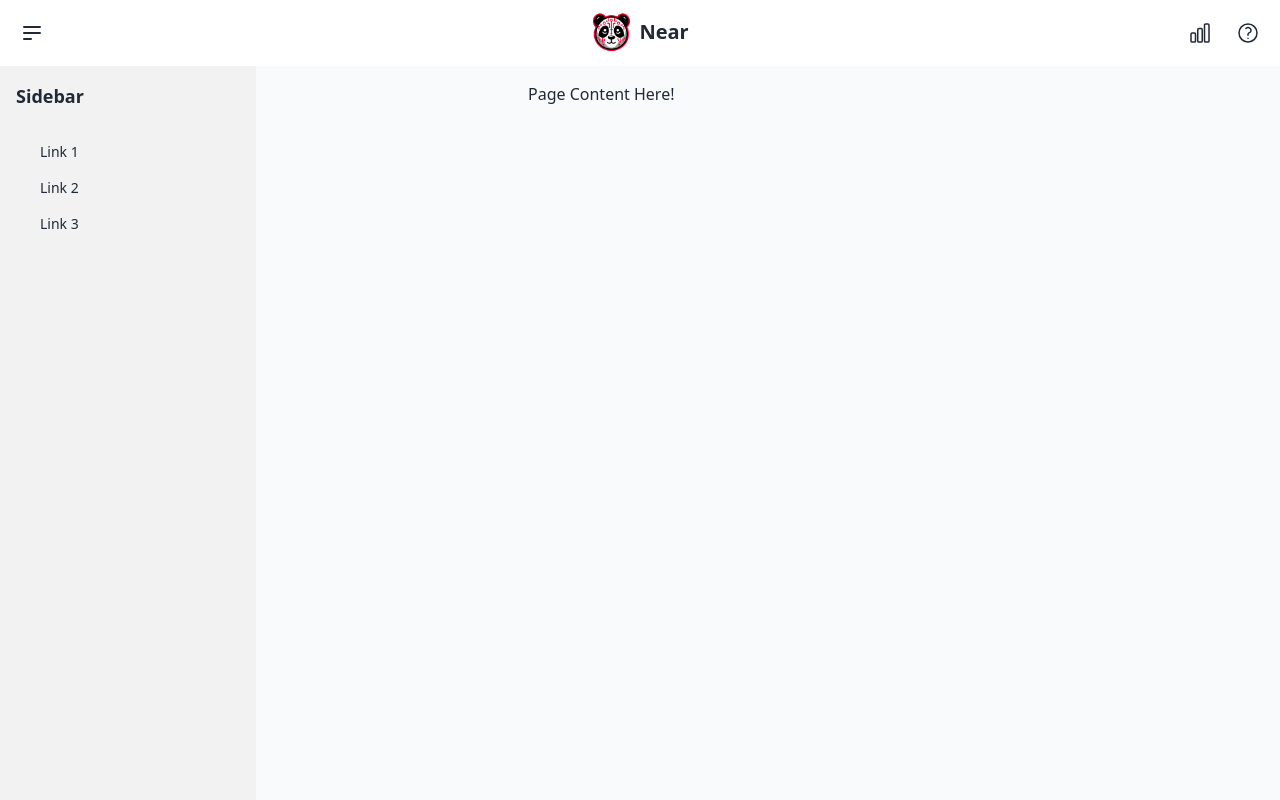
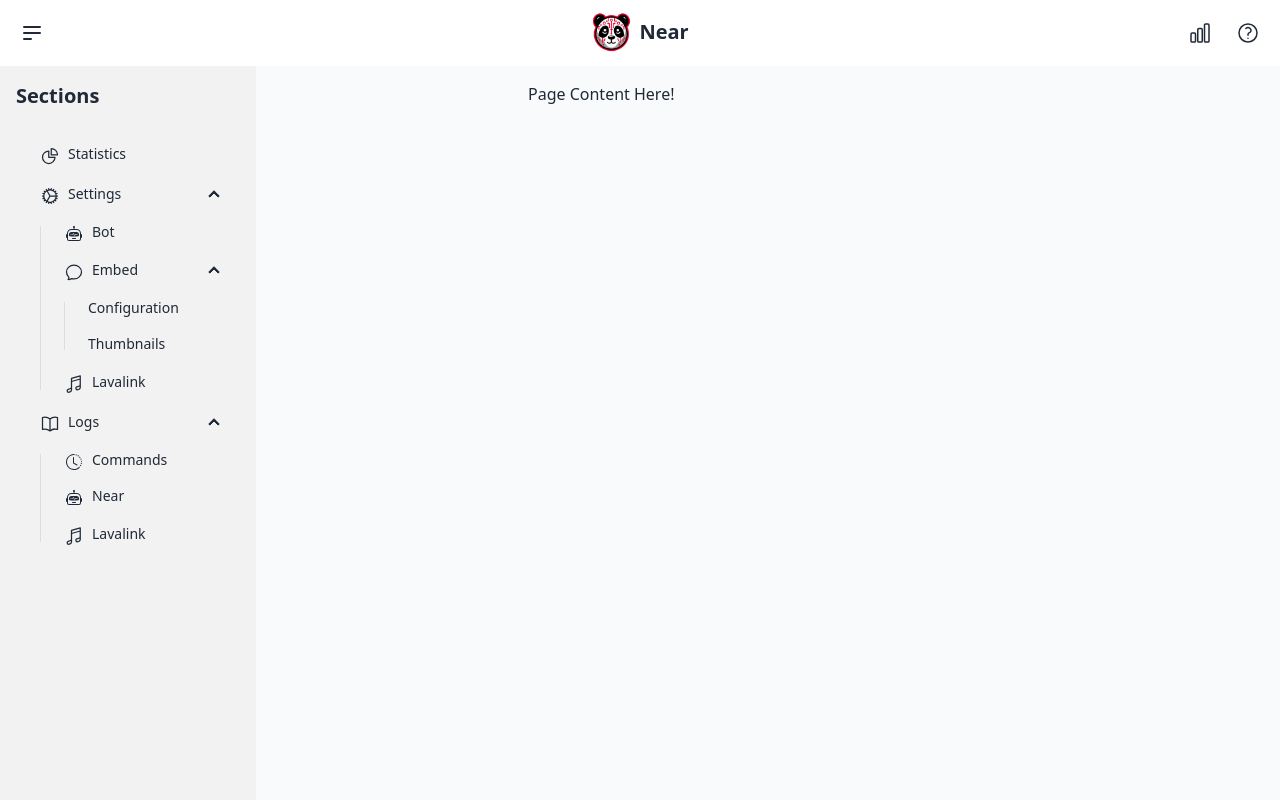
Before and after one commit to hirusha-adi/Near-Web, a React (Vite) app: page /admin/home in a window 1280 px wide. Shown: the top 800 px of the page. Built offline with nearby package versions, Linux system fonts and the light colour scheme; what pocketbase would draw is missing.

Commit message:
stuff makes sense

```diff
--- a/src/pages/Admin/components/DrawerAndLayout.jsx
+++ b/src/pages/Admin/components/DrawerAndLayout.jsx
@@ -1,4 +1,6 @@
 import { useState, useEffect } from "react";
+import { BookOpenIcon, CogIcon, ChatBubbleOvalLeftIcon, MusicalNoteIcon, ChartPieIcon } from "@heroicons/react/24/outline";
+import { Robot, ClockHistory } from "react-bootstrap-icons";
 
 const DrawerAndLayout = ({ children }) => {
 
@@ -27,6 +29,7 @@ const DrawerAndLayout = ({ children }) => {
           } md:translate-x-0 md:static`}
       >
         <div className="flex flex-col h-full">
+
           {/* Mobile Collapse Button */}
           <div className="md:hidden p-4">
             <button
@@ -39,11 +42,37 @@ const DrawerAndLayout = ({ children }) => {
 
           {/* Sidebar Content */}
           <div className="p-4 flex-1 overflow-y-auto">
-            <h2 className="text-lg font-bold mb-4">Sidebar</h2>
-            <ul className="menu menu-vertical">
-              <li><a href="#">Link 1</a></li>
-              <li><a href="#">Link 2</a></li>
-              <li><a href="#">Link 3</a></li>
+            <h2 className="text-xl font-bold mb-4">Sections</h2>
+            <ul className="menu menu-md bg-base-200 rounded-box w-56">
+              <li><a><ChartPieIcon className="w-5 pt-1" />Statistics</a></li>
+              <li>
+                <details open>
+                  <summary><CogIcon className="w-5 pt-1" /> Settings</summary>
+                  <ul>
+                    <li><a><Robot className="text-xl pt-1" />Bot</a></li>
+                    <li>
+                      <details open>
+                        <summary><ChatBubbleOvalLeftIcon className="w-5 pt-1" />Embed</summary>
+                        <ul>
+                          <li><a>Configuration</a></li>
+                          <li><a>Thumbnails</a></li>
+                        </ul>
+                      </details>
+                    </li>
+                    <li><a><MusicalNoteIcon className="w-5 pt-1" />Lavalink</a></li>
+                  </ul>
+                </details>
+              </li>
+              <li>
+                <details open>
+                  <summary><BookOpenIcon className="w-5 pt-1" /> Logs</summary>
+                  <ul>
+                    <li><a><ClockHistory className="text-xl pt-1" />Commands</a></li>
+                    <li><a><Robot className="text-xl pt-1" />Near</a></li>
+                    <li><a><MusicalNoteIcon className="text-xl w-5 pt-1" />Lavalink</a></li>
+                  </ul>
+                </details>
+              </li>
             </ul>
           </div>
         </div>
```
